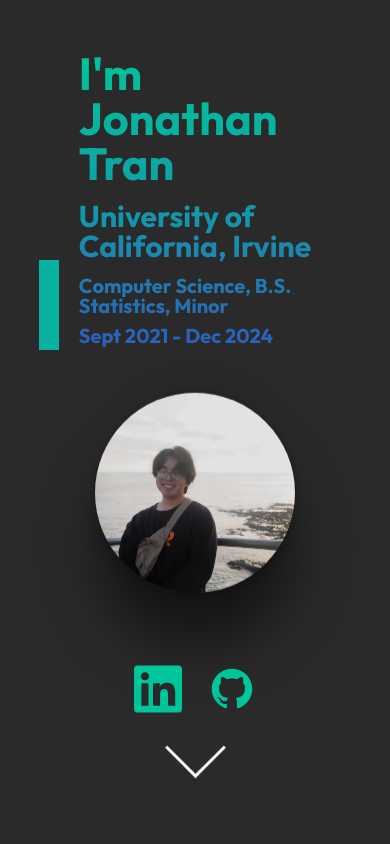
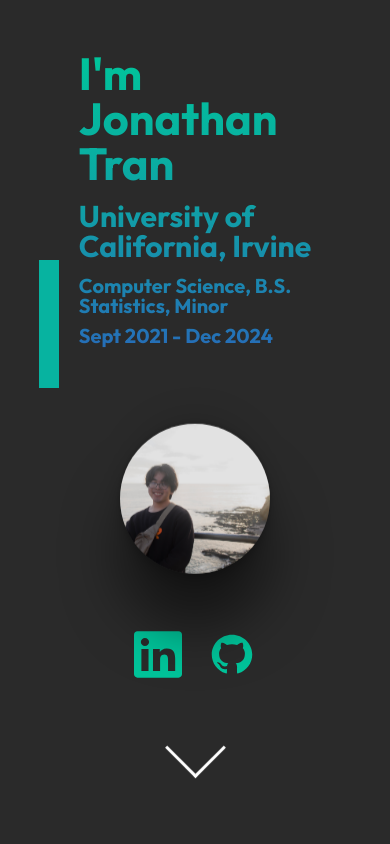
Before and after one commit to tranjm4/portfolio, a React (Vite) app: page / in a window 390 px wide. Shown: the top 844 px of the page. Built offline with nearby package versions, Linux system fonts and the light colour scheme.

Commit message:
Adjusted title component

```diff
--- a/src/components/About/Hobbies.css
+++ b/src/components/About/Hobbies.css
@@ -11,4 +11,8 @@
     align-items: center;
     overflow: hidden;
     padding: 8%;
+
+    rotate: 5deg;
+    scale: 0.7;
+    border-radius: 5%;
 }
--- a/src/components/Title/Title.css
+++ b/src/components/Title/Title.css
@@ -288,11 +288,12 @@
     }
 
     .header-container {
-        margin-bottom: 5vh;
+        height: 50%;
     }
 
     #img-portrait {
-        height: 200px;
+        height: 150px;
+        z-index: 2;
     }
 
     .slider {
```
